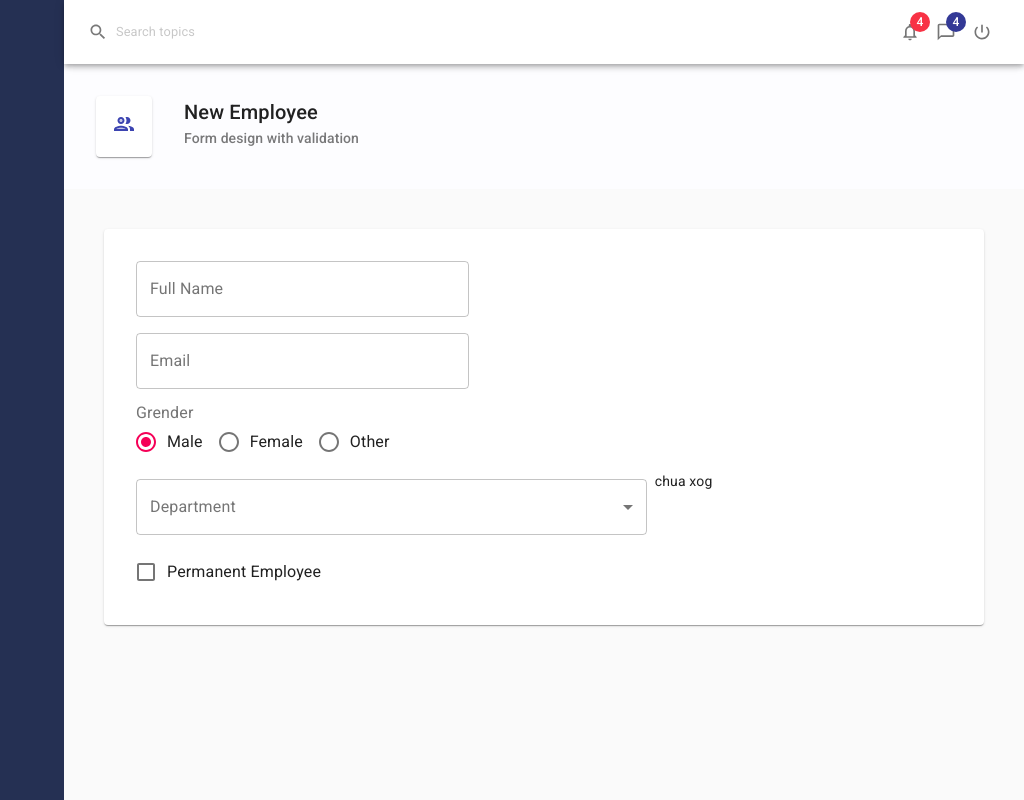
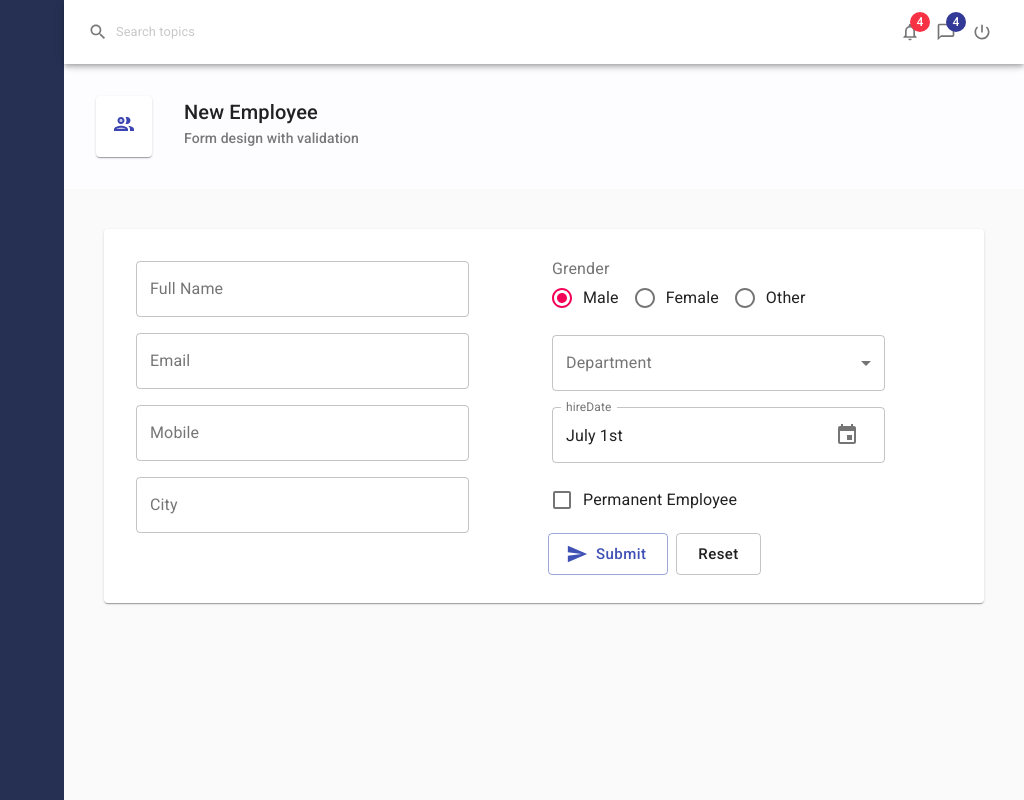
Before and after one commit to NGUYENVANVI24499/material_project_1, a React (Create React App) app: page / in a window 1280 px wide. Shown: the whole page, without its empty margins (256-1280 px from the left). Built offline with nearby package versions, Linux system fonts and the light colour scheme.

Commit message:
finish Form submit

```diff
--- a/package.json
+++ b/package.json
@@ -3,7 +3,7 @@
   "version": "0.1.0",
   "private": true,
   "dependencies": {
-    "@date-io/date-fns": "^2.14.0",
+    "@date-io/date-fns": "^1.3.13",
     "@date-io/dayjs": "^2.14.0",
     "@date-io/luxon": "^2.14.0",
     "@date-io/moment": "^2.14.0",
--- /dev/null
+++ b/src/components/controls/Button.js
@@ -0,0 +1,31 @@
+import React from 'react'
+import { Button as MuiButton, makeStyles } from '@material-ui/core'
+import { spacing } from '@mui/system'
+
+const useStyle = makeStyles(theme=>({
+  root:{
+    margin: theme.spacing(0.5)
+  },
+  lable:{
+    textTransform:'none'
+  }
+}))
+const Button = (props) => {
+  const {text, size, color, variant, onClick, startIcon, ...other} = props
+  const classes = useStyle()
+  return (
+    <MuiButton
+      variant={variant || "contained"}
+      size = {size || "large"}
+      color ={color || "primary"}
+      onClick = {onClick}
+      startIcon = {startIcon}
+      classes={{root:classes.root, label:classes.lable}}
+      {...other}
+    >
+      {text}
+    </MuiButton>
+  )
+}
+
+export default Button
--- a/src/components/controls/Controls.js
+++ b/src/components/controls/Controls.js
@@ -3,11 +3,13 @@ import Input from "./Input"
 import Select from "./Select"
 import Checkbox from "./Checkbox"
 import DatePicker from "./DatePicker"
+import Button from "./Button"
 
 export const Controls = {
     Input,
     RadioGroup,
     Select,
     Checkbox,
-    DatePicker
+    DatePicker,
+    Button
 }
--- a/src/components/controls/DatePicker.js
+++ b/src/components/controls/DatePicker.js
@@ -1,7 +1,7 @@
 import React from 'react'
 import PropTypes from 'prop-types'
-import { KeyboardDatePicker, MuiPickersUtilsProvider } from '@material-ui/pickers'
-import AdapterDateFns from '@date-io/date-fns'
+import {KeyboardDatePicker, MuiPickersUtilsProvider} from "@material-ui/pickers"
+import DateFnsUtils from "@date-io/date-fns"
 const DatePicker = props => {
   const {name, label, value, onChange} = props
 
@@ -10,16 +10,17 @@ const DatePicker = props => {
       name, value
     }
   })
+  console.log()
   return (
-    <>chua xog</>
-    // <MuiPickersUtilsProvider utils={AdapterDateFns}>
-    //   <KeyboardDatePicker disableToolbar variant='inline' inputVariant='outlined'
-    //     label ={label}
-    //     name ={name}
-    //     value ={value}
-    //     onChange ={date => onChange(convertToDefEventPara(name, date))}
-    //   />
-    // </MuiPickersUtilsProvider>
+    <MuiPickersUtilsProvider utils={DateFnsUtils}>
+      <KeyboardDatePicker variant='inline' inputVariant='outlined'
+        label ={label}
+        name = {name}
+        value ={value}
+        onChange ={date => onChange(convertToDefEventPara(name, date))}
+
+      />
+    </MuiPickersUtilsProvider>
   )
 }
 
--- a/src/components/controls/Input.js
+++ b/src/components/controls/Input.js
@@ -2,7 +2,7 @@ import { TextField } from '@material-ui/core'
 import React from 'react'
 
 const Input = (props) => {
-    const {name, lable, value, onChange} = props
+    const {name, lable, error = null, value, onChange} = props
   return (
 
     <TextField
@@ -12,6 +12,7 @@ const Input = (props) => {
         name={name}
         value={value}
         onChange = {onChange}
+       {...(error && {error:true ,helperText :error })}
   />
   )
 }
--- a/src/components/controls/Select.js
+++ b/src/components/controls/Select.js
@@ -1,11 +1,12 @@
 import React from 'react'
-import {FormControl, InputLabel, Select as MuiSelect, MenuItem} from '@material-ui/core'
+import {FormControl, InputLabel, Select as MuiSelect, MenuItem, FormHelperText} from '@material-ui/core'
 
 const Select = (props) => {
-    const {name, label,value, onChange, options} = props;
+    const {name, label,value, onChange, options ,error = null} = props;
   return (
-    <FormControl
-      variant='outlined'>
+    <FormControl variant='outlined'
+      {...(error && {error:true})}
+    >
         <InputLabel>{label}</InputLabel>
         <MuiSelect
           label = {label}
@@ -18,6 +19,7 @@ const Select = (props) => {
             <MenuItem key={item.id} value={item.id} >{item.title}</MenuItem>
           ))}
         </MuiSelect>
+        {error && <FormHelperText>{error}</FormHelperText>}
     </FormControl>
 
   )
--- a/src/components/useFrom.js
+++ b/src/components/useFrom.js
@@ -1,9 +1,11 @@
 import { makeStyles } from '@material-ui/core';
 import React , { useState }  from 'react'
 
-export function useFrom (initialFvalues)  {
+export function useFrom (initialFvalues, validateOnChange = false, validate )  {
 
   const [values, setValues] = useState(initialFvalues);
+  const [errors, setErrors] = useState({})
+
   const handleInputChange = e =>{
     const {name , value} = e.target
     console.log(name + " =>"+ value)
@@ -11,12 +13,22 @@ export function useFrom (initialFvalues)  {
       ...values,
       [name]:value
     })
+    if(validateOnChange)
+      validate({[name] : value})
   }
+
+  const resetForm =()=>{
+    setValues(initialFvalues)
+    setErrors({})
+  }
+
   return {
     values,
     setValues,
-    handleInputChange
-
+    errors,
+    setErrors,
+    handleInputChange,
+    resetForm
   }
 
 }
@@ -31,8 +43,9 @@ const useStyle = makeStyles(theme=>({
 }))
 export function Form(props){
   const classes = useStyle()
+  const {children, ...other} = props
   return(
-    <form className={classes.root} autoComplete = "off">
+    <form className={classes.root} autoComplete = "off" {...other}>
       {props.children}
     </form>
   )
--- a/src/pages/Employees/EmployeeForm.js
+++ b/src/pages/Employees/EmployeeForm.js
@@ -3,6 +3,7 @@ import React from 'react'
 import  {Controls}  from '../../components/controls/Controls';
 import {useFrom, Form} from '../../components/useFrom';
 import * as employeeService from '../../services/employeeService';
+import SendIcon from '@material-ui/icons/Send';
 
 const genderItems = [
   {id:'male', title:'Male'},
@@ -23,15 +24,41 @@ const initialFvalues = {
 
 const EmployeeForm = () => {
 
-const {
-  values,
-  setValues,
-  handleInputChange
+  const validate =(fleldValue = values)=>{
+    let temp ={...errors}
+    if('fullName' in fleldValue)
+      temp.fullName = fleldValue.fullName?"":"this fied is required."
+    if('email' in fleldValue)
+      temp.email =(/$^|.+@.+..+/).test(fleldValue.email)?"":"Email is not valid"
+    if('mobile' in fleldValue)
+      temp.mobile = fleldValue.mobile.length>9 ? "": "Minimum 10"
+    if('departmentId' in fleldValue)
+      temp.departmentId = fleldValue.departmentId.length != 0 ? "" : "this field is required."
+    if('city' in fleldValue)
+      temp.city = fleldValue.city.length != 0 ? "":"this feld is required"
+    setErrors({
+      ...temp
+    })
+    if(fleldValue == values)
+      return Object.values(temp).every(x => x == "")
+  }
+  const {
+    values,
+    setValues,
+    errors,
+    setErrors,
+    handleInputChange,
+    resetForm
 
-} = useFrom(initialFvalues)
+  } = useFrom(initialFvalues, true , validate)
 
+  const handleSubmit = e =>{
+    e.preventDefault()
+    if(validate())
+      window.alert('tesa')
+  }
   return (
-    <Form >
+    <Form onSubmit={handleSubmit}>
       <Grid container>
         <Grid item xs={6}>
         <Controls.Input
@@ -39,6 +66,7 @@ const {
           lable ="Full Name"
           value= {values.fullName}
           onChange ={handleInputChange}
+          error = {errors.fullName}
         />
          <Controls.Input
           lable="Email"
@@ -46,10 +74,26 @@ const {
           name="email"
           value={values.email}
           onChange = {handleInputChange}
-
+          error = {errors.email}
+        />
+        <Controls.Input
+          lable="Mobile"
+          variant="outlined"
+          name="mobile"
+          value={values.mobile}
+          onChange = {handleInputChange}
+          error = {errors.mobile}
+        />
+        <Controls.Input
+          lable="City"
+          variant="outlined"
+          name="city"
+          value={values.city}
+          onChange = {handleInputChange}
+          error = {errors.city}
         />
         </Grid>
-        <Grid item sx={6}>
+        <Grid item xs={6}>
           <Controls.RadioGroup
             name = "gender"
             label = "Grender"
@@ -63,6 +107,7 @@ const {
             value = {values.departmentId}
             onChange = {handleInputChange}
             options ={employeeService.getDepartmentCollection}
+            error = {errors.departmentId}
           />
           <Controls.DatePicker
             name ="hireDate"
@@ -76,6 +121,21 @@ const {
             value = {values.isPermanent}
             onChange ={handleInputChange}
           />
+          <div>
+            <Controls.Button
+              type ="submit"
+              variant = "outlined"
+              startIcon = {<SendIcon />}
+              color ="primary"
+              text ="Submit"
+            />
+            <Controls.Button
+              variant = "outlined"
+              color ="default"
+              text ="Reset"
+              onClick = {resetForm}
+            />
+          </div>
         </Grid>
       </Grid>
     </Form>
--- a/src/services/employeeService.js
+++ b/src/services/employeeService.js
@@ -4,3 +4,7 @@ export const getDepartmentCollection =([
     {id: '3', title: 'Accounting'},
     {id: '4', title: 'HR'},
 ])
+
+export function insertEmployee(data){
+    localStorage.setItem('employees', JSON.stringify(data))
+}
```
Also changed, not shown: 1 other file (tests, documents, lock files or other folders).
